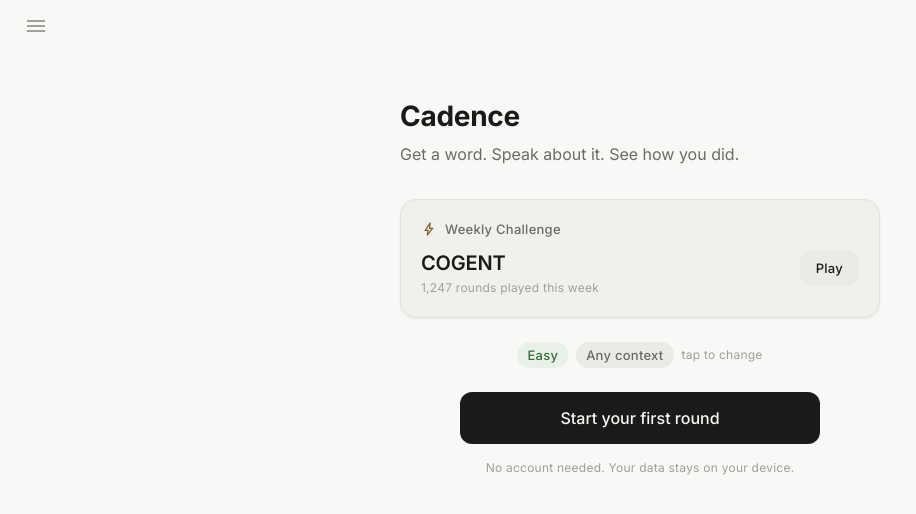
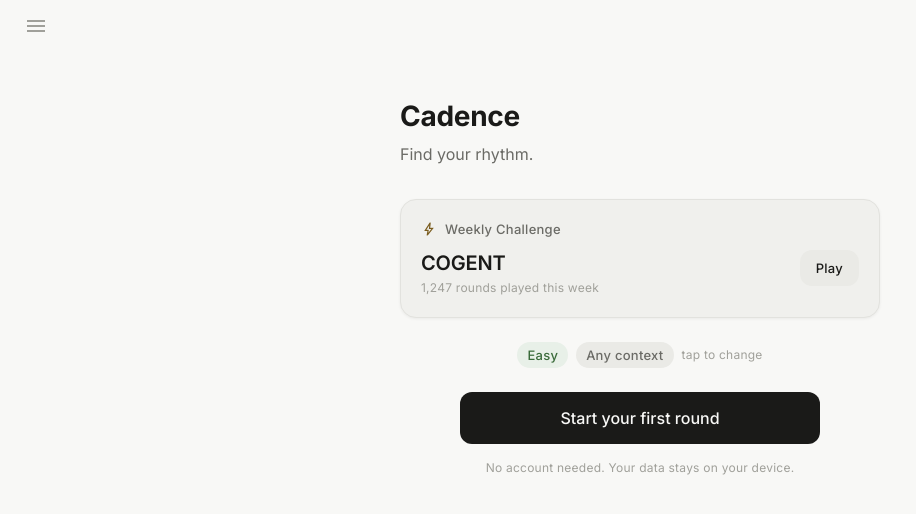
Before and after one commit to Saqib-zayn/Cadence, a React (Vite) app: page / in a window 1280 px wide. Shown: the top 514 px of the page, without its empty margins (0-916 px from the left). Built offline with nearby package versions, Linux system fonts and the light colour scheme.

Commit message:
v.1.0, no logo yet

```diff
--- a/src/components/AppLayout.jsx
+++ b/src/components/AppLayout.jsx
@@ -24,21 +24,20 @@ const NAV_ITEMS = [
 function DrawerContents({ pathname, onNav, onClose }) {
   return (
     <div className="flex flex-col h-full">
-      <div className="px-[24px] pt-[24px] flex items-start justify-between">
+      <div className="px-[24px] pt-[24px] pb-[24px] flex items-center justify-between">
         <div>
           <div className="text-heading-2 text-text-primary">Cadence</div>
-          <div className="text-caption text-text-muted mt-[4px]">Speak better, every day</div>
         </div>
         <button
           onClick={onClose}
-          className="w-[32px] h-[32px] flex items-center justify-center text-nav-icon-inactive flex-shrink-0 mt-[2px]"
+          className="w-[32px] h-[32px] flex items-center justify-center text-nav-icon-inactive flex-shrink-0"
           aria-label="Close sidebar"
         >
           <span className="material-symbols-outlined" style={{ fontSize: '20px' }}>chevron_left</span>
         </button>
       </div>
 
-      <div className="mx-[20px] mt-[24px] mb-[4px] h-px bg-border" />
+      <div className="mx-[20px] mb-[4px] h-px bg-border" />
 
       <nav className="flex-1 px-[4px] py-[4px]">
         {NAV_ITEMS.map(({ path, icon, label }) => {
--- a/src/components/HomeScreen.jsx
+++ b/src/components/HomeScreen.jsx
@@ -79,13 +79,9 @@ export default function HomeScreen({ onStartRound }) {
         {/* Wordmark + tagline */}
         <div className="mb-[32px]">
           <h1 className="text-heading-1 text-text-primary">Cadence</h1>
-          {isFirstVisit ? (
-            <p className="text-body text-text-secondary mt-[8px]">
-              Get a word. Speak about it. See how you did.
-            </p>
-          ) : (
-            <p className="text-body text-text-secondary mt-[4px]">Ready to speak?</p>
-          )}
+          <p className="text-body text-text-secondary mt-[8px]">
+            Find your rhythm.
+          </p>
         </div>
 
         {/* Streak badge */}
```
